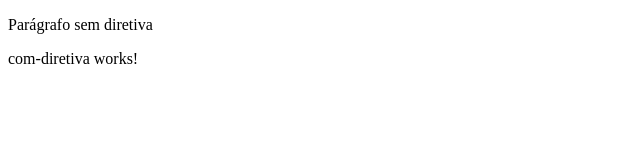
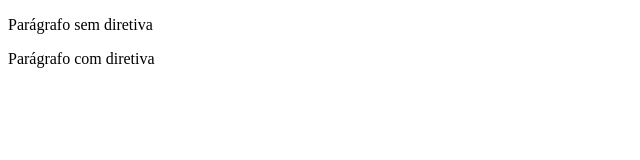
Before and after one commit to thiago-desenv/fundamentos-angular-v17, an Angular app: page / in a window 1280 px wide. Shown: the top 160 px of the page, without its empty margins (0-640 px from the left). Built offline with nearby package versions, Linux system fonts and the light colour scheme.

Commit message:
Usado @HostBinding para alterar backgroundColor do element HTML

```diff
--- a/src/app/app.module.ts
+++ b/src/app/app.module.ts
@@ -7,13 +7,15 @@ import { FormsModule } from '@angular/forms';
 import { FilhoComponent } from './filho/filho.component';
 import { SemDiretivaComponent } from './sem-diretiva/sem-diretiva.component';
 import { ComDiretivaComponent } from './com-diretiva/com-diretiva.component';
+import { HighlightDirective } from './directives/highlight.directive';
 
 @NgModule({
   declarations: [
     AppComponent,
     FilhoComponent,
     SemDiretivaComponent,
-    ComDiretivaComponent
+    ComDiretivaComponent,
+    HighlightDirective
   ],
   imports: [
     BrowserModule,
--- a/src/app/com-diretiva/com-diretiva.component.html
+++ b/src/app/com-diretiva/com-diretiva.component.html
@@ -1 +1 @@
-<p>com-diretiva works!</p>
+<p appHighlight>Parágrafo com diretiva</p>
--- /dev/null
+++ b/src/app/directives/highlight.directive.ts
@@ -0,0 +1,8 @@
+import { Directive, HostBinding } from "@angular/core";
+
+@Directive({
+  selector: '[appHighlight]'
+})
+export class HighlightDirective {
+  @HostBinding('style.background-color') bgColor = 'transparent';
+}
```
